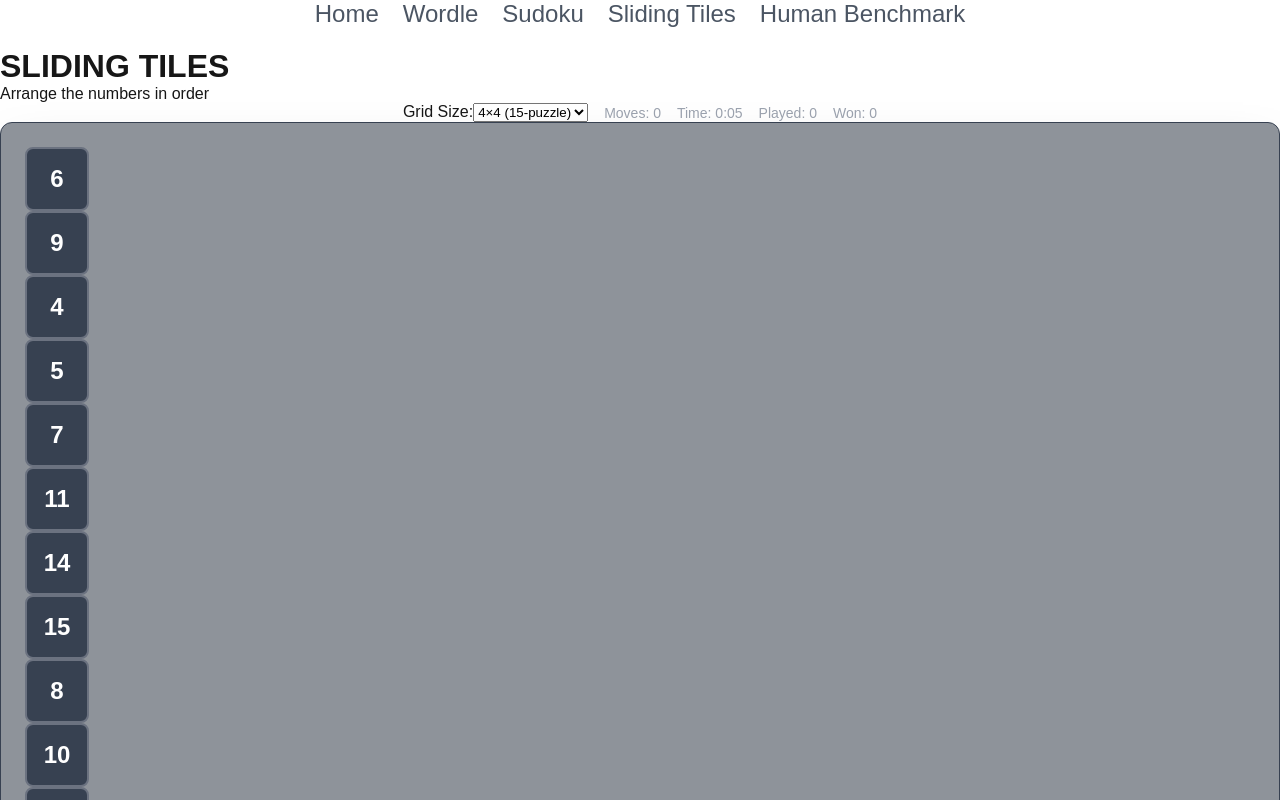
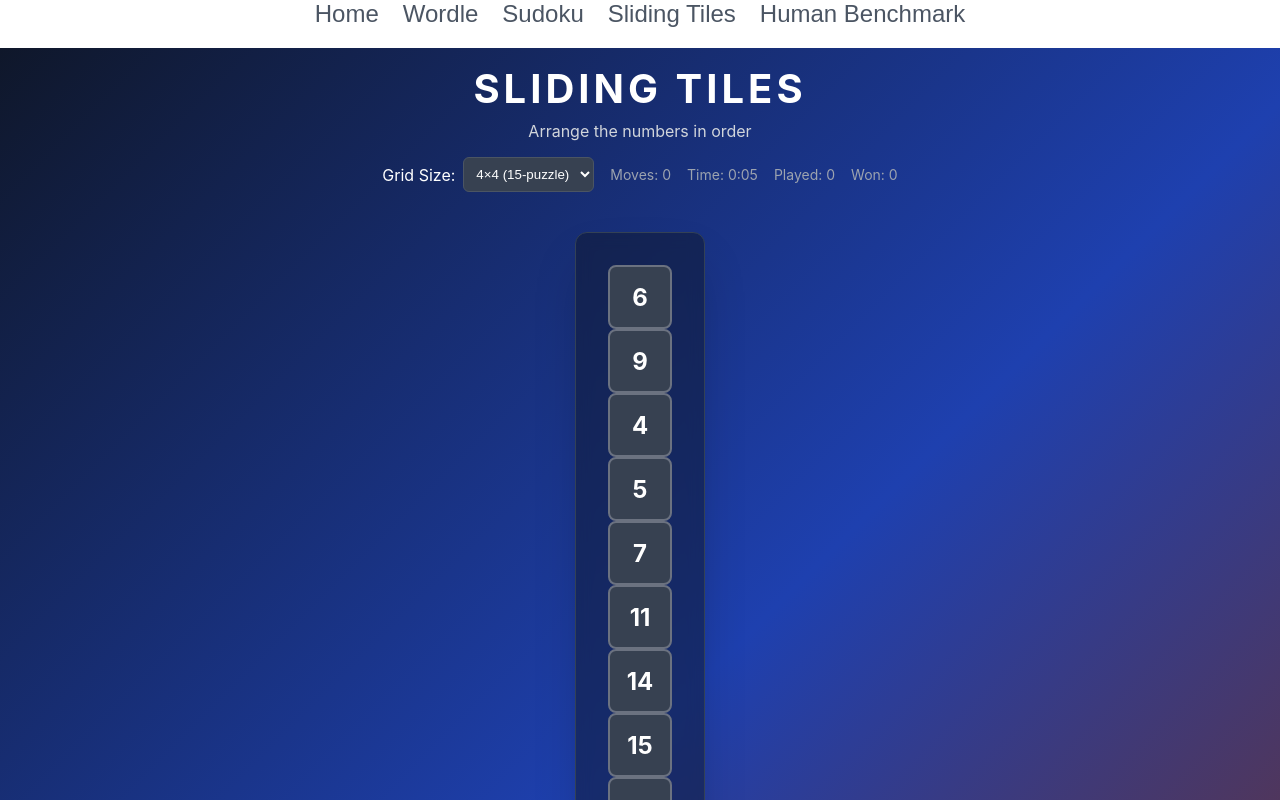
Before and after one commit to bananaNuggets75/brain-exercise-games, a Next.js app: page /sliding-tiles in a window 1280 px wide. Shown: the top 800 px of the page. Built offline with nearby package versions, Linux system fonts and the light colour scheme.

Commit message:
main components ui

```diff
--- a/app/globals.css
+++ b/app/globals.css
@@ -703,3 +703,98 @@ a {
 }
 
 /* Sliding Tiles */
+
+.sliding-tiles-container {
+  min-height: 100vh;
+  display: flex;
+  flex-direction: column;
+  align-items: center;
+  justify-content: center;
+  gap: 1.5rem;
+  padding: 1rem;
+  background: linear-gradient(135deg, #0f172a 0%, #1e40af 50%, #7c2d12 100%);
+  font-family: -apple-system, BlinkMacSystemFont, 'Segoe UI', 'Roboto', sans-serif;
+  color: white;
+}
+
+.sliding-tiles-header {
+  text-align: center;
+  margin-bottom: 1rem;
+}
+
+.sliding-tiles-title {
+  font-size: 2.5rem;
+  font-weight: bold;
+  color: white;
+  margin-bottom: 0.5rem;
+  letter-spacing: 0.1em;
+}
+
+.sliding-tiles-subtitle {
+  color: #d1d5db;
+  margin-bottom: 1rem;
+}
+
+.game-controls {
+  display: flex;
+  flex-wrap: wrap;
+  gap: 1rem;
+  justify-content: center;
+  align-items: center;
+}
+
+.size-selector {
+  display: flex;
+  align-items: center;
+  gap: 0.5rem;
+}
+
+.size-selector select {
+  padding: 0.5rem;
+  border-radius: 0.375rem;
+  border: 1px solid #4b5563;
+  background: #374151;
+  color: white;
+}
+
+.game-info, .game-stats {
+  display: flex;
+  gap: 1rem;
+  font-size: 0.875rem;
+  color: #9ca3af;
+}
+
+.game-board {
+  background: rgba(15, 23, 42, 0.5);
+  padding: 2rem;
+  border-radius: 0.75rem;
+  box-shadow: 0 25px 50px -12px rgba(0, 0, 0, 0.25);
+  backdrop-filter: blur(8px);
+  border: 1px solid #334155;
+  min-height: 300px;
+  display: flex;
+  align-items: center;
+  justify-content: center;
+}
+
+.shuffling-indicator {
+  display: flex;
+  flex-direction: column;
+  align-items: center;
+  gap: 1rem;
+  color: #d1d5db;
+}
+
+.shuffle-spinner {
+  width: 2rem;
+  height: 2rem;
+  border: 3px solid #4b5563;
+  border-top: 3px solid #3b82f6;
+  border-radius: 50%;
+  animation: spin 1s linear infinite;
+}
+
+@keyframes spin {
+  0% { transform: rotate(0deg); }
+  100% { transform: rotate(360deg); }
+}
```
